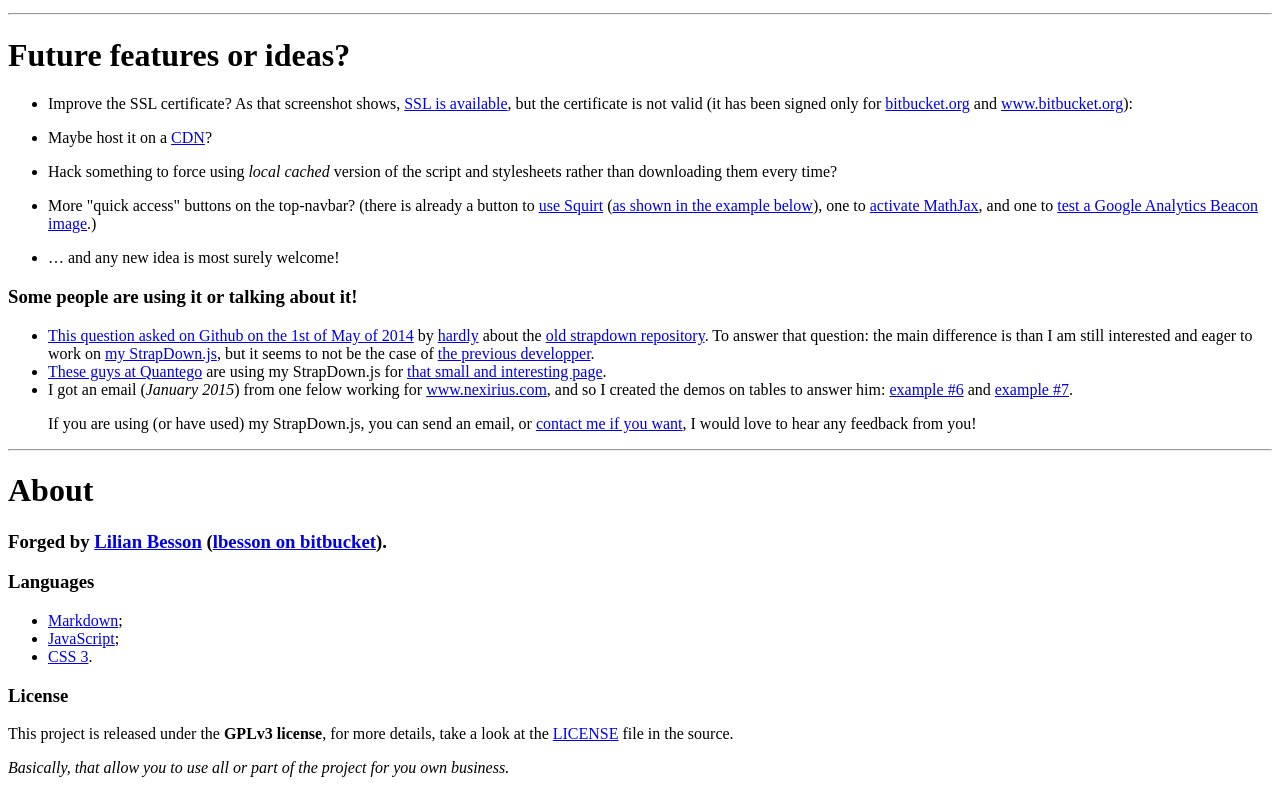
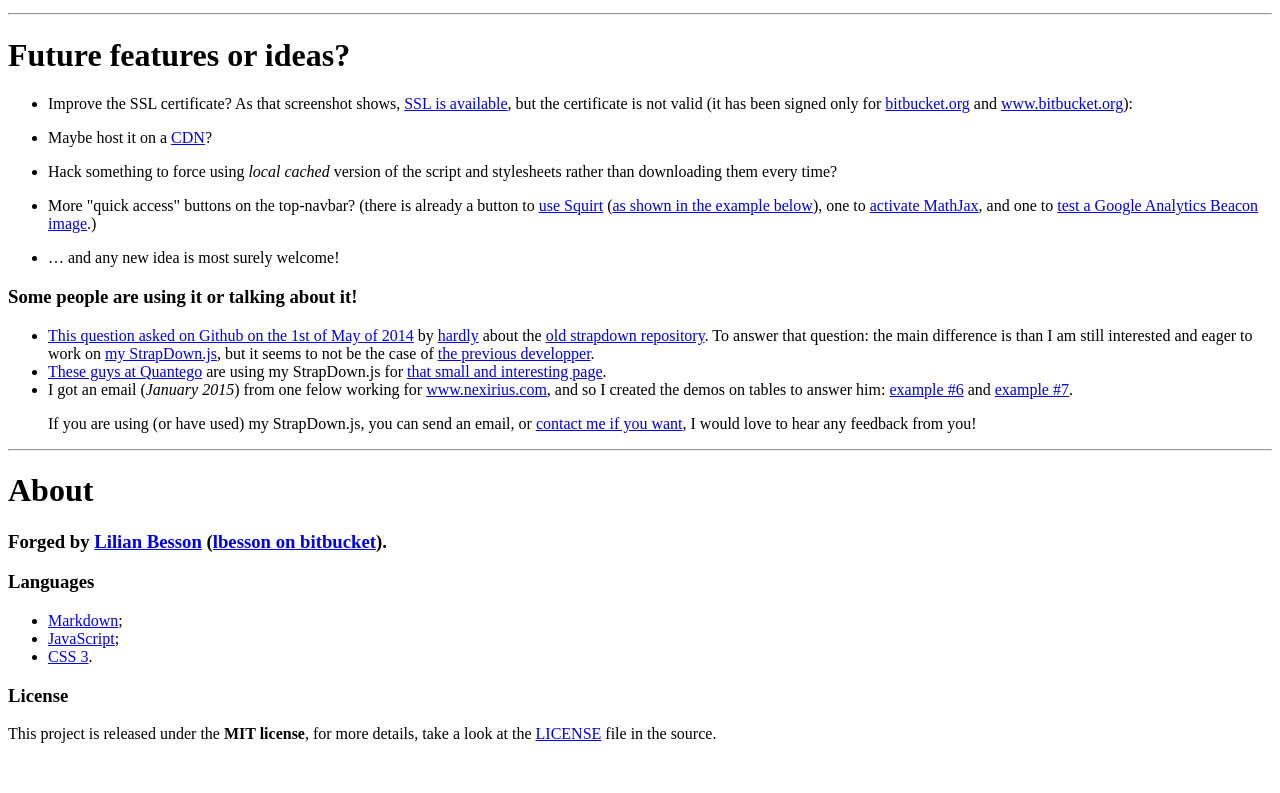
Before and after one commit to Naereen/StrapDown.js, a plain HTML site: page index.htm in a window 1280 px wide. Shown: the part 3345-4138 px from the top of the page. After the commit the page ends 4104 px from the top, so only its background shows below. Drawn offline with Linux system fonts and the light colour scheme.

Commit message:
Typo, MIT and not GPLv3 licensed...

```diff
--- a/index.htm
+++ b/index.htm
@@ -167,7 +167,5 @@ It has a perfect support for Markdown markup.</p>
 <li><a href="https://en.wikipedia.org/wiki/Cascading_Style_Sheets">CSS 3</a>.</li>
 </ul>
 <h3>License</h3>
-<p>This project is released under the <strong>GPLv3 license</strong>, for more details,
-take a look at the <a href="http://perso.crans.org/besson/LICENSE.html">LICENSE</a> file in the source.</p>
-<p><em>Basically, that allow you to use all or part of the project for you own business.</em></p></body>
+<p>This project is released under the <strong>MIT license</strong>, for more details, take a look at the <a href="http://lbesson.mit-license.org/">LICENSE</a> file in the source.</p></body>
 </html>
```
Also changed, not shown: index.html (+1 -4 lines), 1 other file.
